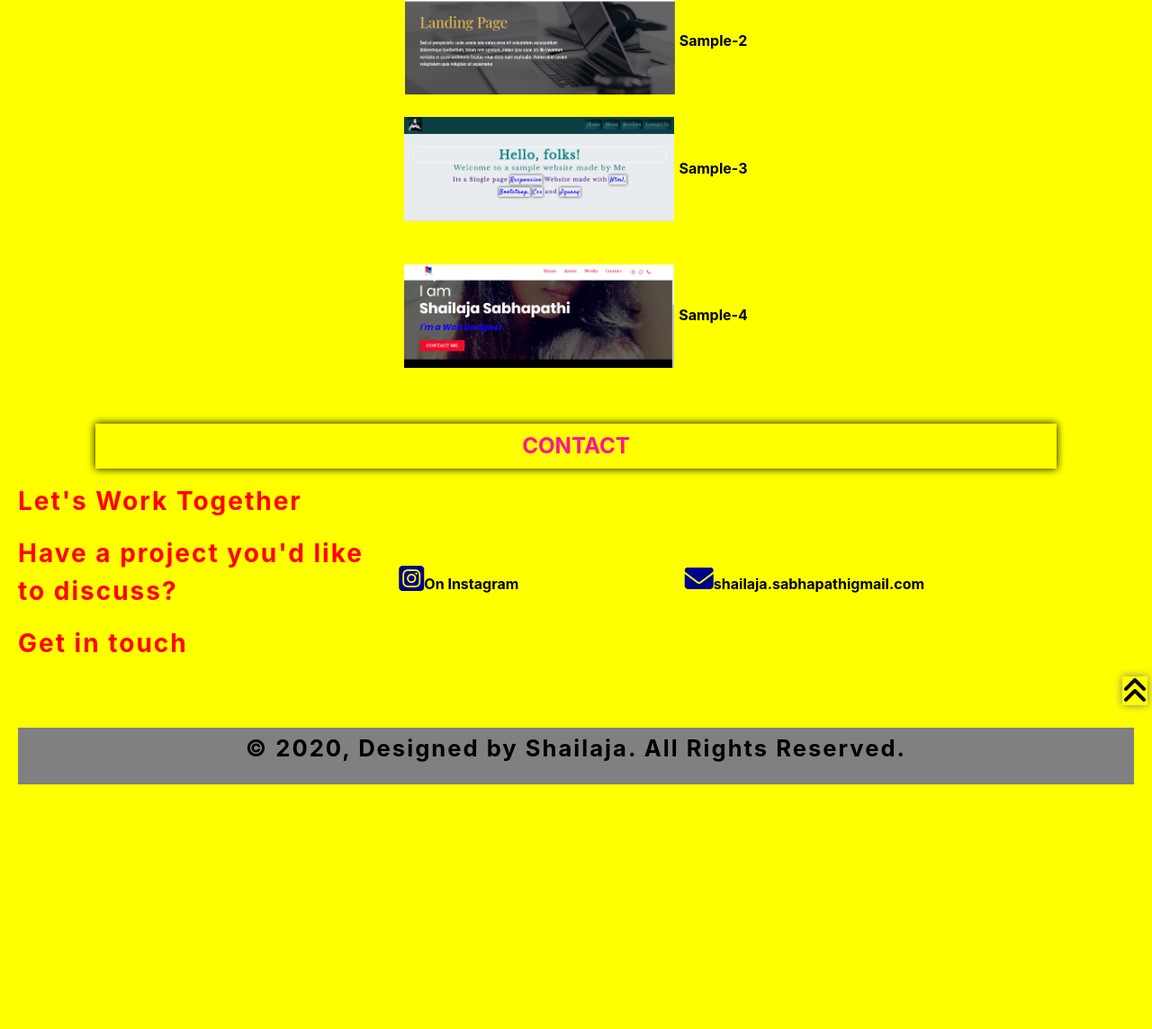
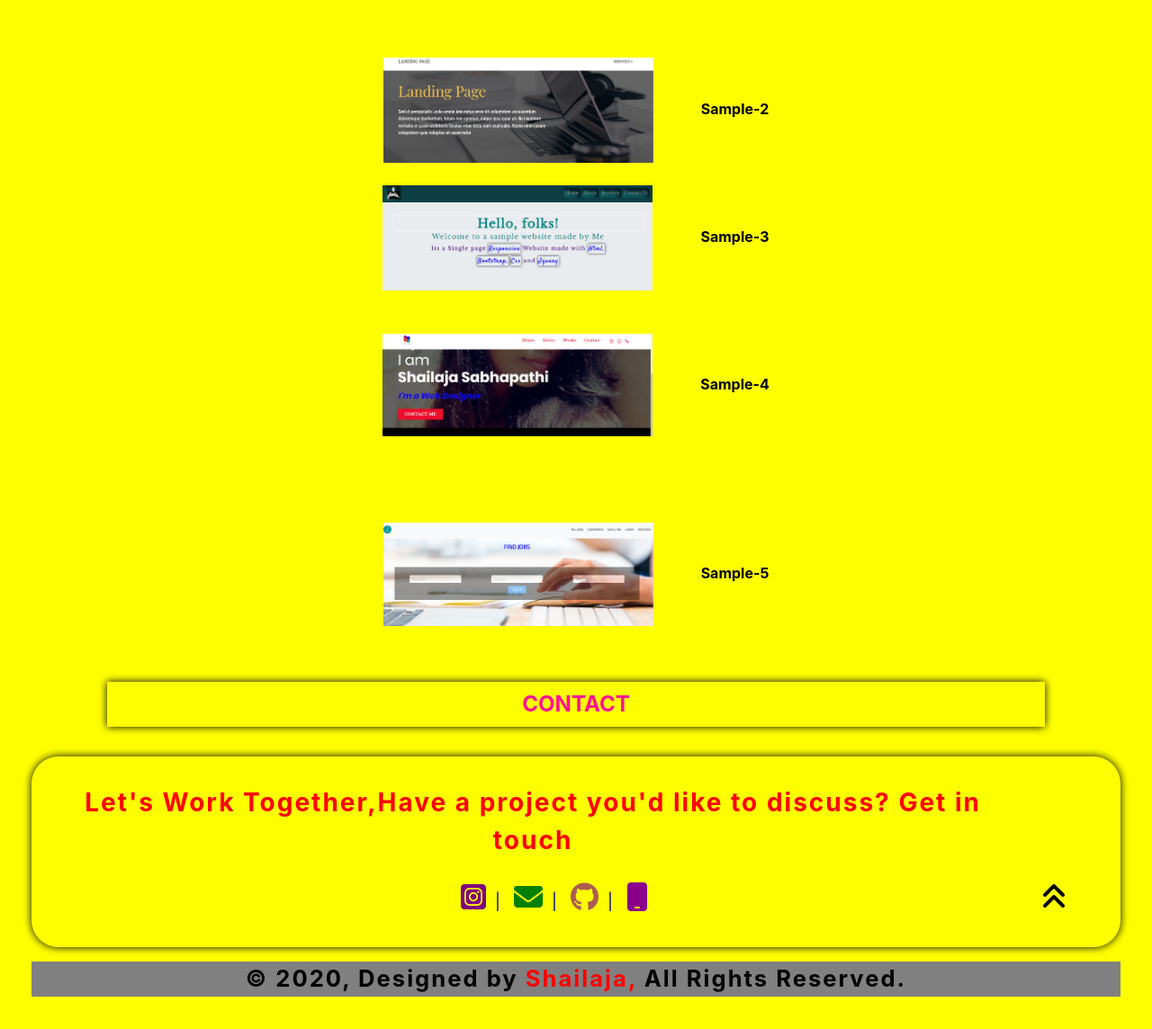
Before and after one commit to shailaja-sabhapathi/shailaja-sabhapathi.github.io, a plain HTML site: page index.html in a window 1280 px wide. Shown: the part 2144-3288 px from the top of the page at 90% size. Before the commit the page ends 3036 px from the top, so only its background shows below. Drawn offline with nearby package versions, Linux system fonts and the light colour scheme.

Commit message:
changes made to index .html and css

```diff
--- a/index.html
+++ b/index.html
@@ -1,9 +1,11 @@
 <!DOCTYPE html>
-<html>
+<html lang="en">
 
 <head>
     <meta charset="UTF-8">
     <meta name="viewport" content="width=device-width, initial-scale=1">
+    <meta http-equiv="X-UA-Compatible" content="IE=edge">
+    <link rel="icon" href="img/shailu.png" type="image/gif" sizes="16x16">
     <link rel="stylesheet" href="css/bootstrap-grid.css">
     <link rel="stylesheet" href="css/bootstrap.css">
     <link rel="stylesheet" href="css/animate.css">
@@ -20,7 +22,6 @@
 <body>
 
     <div class="container-fluid">
-
         <nav class="navbar navbar-expand-sm navbar-bg navbar-light">
             <a href="#" class="navbar-brand">
 
@@ -45,7 +46,6 @@
                     <li class="nav-item">
                         <a href="#project" class="nav-link">PROJECT</a>
                     </li>
-
                     <li class="nav-item">
                         <a href="#contact" class="nav-link">CONTACT</a>
                     </li>
@@ -60,22 +60,19 @@
                 <h1 style="font-size:45px">I'm Shailaja Sabhapathi</h1>
                 <h2 class="5s animated heartBeat ">A freelance,</h2>
                 <p class="animated zoomInRight delay-1s"> WEB DESIGNER.</p>
-                <button class="button" onclick="myFunction()"><span>click me </span></button>
+                <button class="button" data-toggle="tooltip" title="bg color changes!" onclick="myFunction()"><span>click me </span></button>
                 <a href="#abt"><button class="button"><span>know me </span></button></a>
 
             </div>
         </div>
 
+
         <p id="text" class="text-center"> Trying to make my Niche in The world of Designing </p>
-
-
         <div class="row">
             <div class="col-md-12">
                 <h4 id="abt" class="mb-5">About Me</h4>
             </div>
-
         </div>
-
         <div class="container slide-up">
             <img src="img/IMG_20200325_131104.jpg" alt="mypic" class="image">
             <div class="overlay">
@@ -90,19 +87,26 @@
                     <br>
                     email:shailaja.sabhapathi@gmail.com
 
-
                 </div>
             </div>
         </div>
         <h4 id="skills" class="mb-5">SKILLS</h4>
         <div class="SKILLS">
             <h5>Html5</h5>
-
             <div class="progress mb-4">
                 <div class="progress-bar progress-bar-striped  progress-bar-info active" role="progressbar" aria-valuenow="85" aria-valuemin="0" aria-valuemax="100" style="width:85%">
                     85%
                 </div>
             </div>
+
+            <h5>Bootstrap</h5>
+            <div class="progress mb-4">
+
+                <div class="progress-bar progress-bar-striped progress-bar-warning active" role="progressbar" aria-valuenow="80" aria-valuemin="0" aria-valuemax="100" style="width:80%">
+                    80%
+                </div>
+            </div>
+
 
             <h5>Wordpress</h5>
             <div class="progress mb-4">
@@ -134,64 +138,57 @@
 
             <div class="col-md-12 mt-5">
                 <marquee width="60%" direction="left" height="100px">
-                    Projects yet to be updated.
+                    Sample Projects.
                 </marquee>
+
             </div>
-
-        </div><div class="row" id="project">
+            <div class="row" id="project">
                 <div class="col-md-12 col-sm-12 mb-5">
                     <img src="img/med-web.png" alt="medical website">
-                    <a href="https://shailaja-sabhapathi.github.io/Medical-Web/">Sample-1</a>
+                    <a href="https://shailaja-sabhapathi.github.io/Medical-Web/" target="_blank" class="ml-5" data-toggle="tooltip" title="medical website!">Sample-1</a>
                 </div>
                 <div class="col-md-12 col-sm-12">
-                    <img src="img/landing-page.png" alt="medical website">
-                    <a href="https://shailaja-sabhapathi.github.io/Landing-Page">Sample-2</a>
+                    <img src="img/landing-page.png" alt="landing page">
+                    <a href="https://shailaja-sabhapathi.github.io/Landing-Page" target="_blank" class="ml-5" data-toggle="tooltip" title="landing page!">Sample-2</a>
                 </div>
                 <div class="col-md-12 col-sm-12">
-                    <img src="img/biz-page.png" alt="business website">
-                    <a href="https://shailaja-sabhapathi.github.io/BS-Web">Sample-3</a>
+                    <img src="img/biz-page.png" alt="business website" target="_blank">
+                    <a href="https://shailaja-sabhapathi.github.io/BS-Web" class="ml-5" data-toggle="tooltip" title="business website!">Sample-3</a>
                 </div>
                 <div class="col-md-12 col-sm-12 mb-5 mt-5">
-                    <img src="img/portfolio.png" alt="portfolio website">
-                    <a href="https://shailaja-sabhapathi.8b.io/Home.html">Sample-4</a>
+                    <img src="img/portfolio.png" alt="portfolio website" target="_blank">
+                    <a href="https://shailaja-sabhapathi.8b.io/Home.html" class="ml-5" data-toggle="tooltip" title="portfolio website!">Sample-4</a>
+                </div>
+                <div class="col-md-12 col-sm-12 mb-5 mt-5">
+                    <img src="img/job-portal.png" alt="portfolio website" target="_blank">
+                    <a href="https://shailaja-sabhapathi.github.io/job-portal/" class="ml-5" data-toggle="tooltip" title="job portal!">Sample-5</a>
                 </div>
             </div>
-
+        </div>
+        <h4 id="contact">CONTACT</h4>
+        <div class="row text-center cntct">
+            <div class="col-md-11">
+                <P>
+                    Let's Work Together,Have a project you'd like to discuss? Get in touch
+                </P>
 
             </div>
-
-        <h4 id="contact">CONTACT</h4>
-        <div class="row">
-            <div class="col-md-4">
-                <P>
-                    Let's Work Together
-                </P>
-                <p>
-                    Have a project you'd like to discuss?
-                </p>
-                <p>Get in touch</p>
-            </div>
-            <div class="col-md-3 social-icons">
-                <a href="https://www.instagram.com/shailu_sabhapathi/" target="_blank"><i class="fab fa-instagram-square fa-2x"></i>On Instagram</a>
-            </div>
-            <br>
-            <div class="col-md-5 social-icons">
-                <a href="mailto:shailaja.sabhapathi@gmail.com" target="_blank"><i class="fas fa-envelope fa-2x"></i>shailaja.sabhapathigmail.com</a>
-
+            <div class="container">
+                <a href="https://www.instagram.com/shailu_sabhapathi/" data-toggle="tooltip" title="Instagram!" target="_blank"><i class="fab fa-instagram-square fa-2x"></i></a>|
+                <a href="mailto:shailaja.sabhapathi@gmail.com" data-toggle="tooltip" title="E-mail!" target="_blank"><i class="fas fa-envelope fa-2x"></i></a>|
+                <a href="https://github.com/shailaja-sabhapathi" data-toggle="tooltip" title="Github!" target="_blank"><i class="fab fa-github fa-2x"></i></a>|
+                <a href="tel:+918125721838" data-toggle="tooltip" title="Mobile!" target="_blank"><i class="fas fa-mobile fa-2x"></i></a>
+                <span><a href="index.html"> <i class="fas fa-angle-double-up fa-2x float-right"></i></a></span>
             </div>
         </div>
 
-        <div class="row float-right">
-            <a href="index.html"> <i class="fas fa-angle-double-up fa-2x"></i></a>
-        </div>
-        <br>
-        <br>
+
+        <!-- footer -->
+
         <footer class="footer">
-
             <p style="font-size:2vw;">
-                &copy; 2020, Designed by Shailaja. All Rights Reserved.
+                &copy; 2020, Designed by <span class="name">Shailaja,</span> All Rights Reserved.
             </p>
-
         </footer>
     </div>
 
@@ -245,6 +242,13 @@
         });
 
     </script>
+    <script>
+        $(document).ready(function() {
+            $('[data-toggle="tooltip"]').tooltip();
+        });
+
+    </script>
+
 
 </body>
 
--- a/style.css
+++ b/style.css
@@ -306,6 +306,16 @@ h5:hover {
 }
 
 /* project*/
+
+.col-md-12 img {
+    cursor: pointer;
+    transition: all 1.5s;
+}
+
+.col-md-12 img:hover {
+    transform: scale(1.3);
+}
+
 #project img {
     width: 300px;
 }
@@ -345,6 +355,10 @@ mar .col-md-12 p:hover {
 
 }
 
+.cntct {
+    margin-bottom: 16px;
+}
+
 .col-md-6 p {
     color: black;
     font-family: 'Libre Baskerville', serif;
@@ -360,11 +374,6 @@ mar .col-md-12 p:hover {
 
 
 /* coloring font-awesome icons*/
-i.fas,
-i.fab {
-    color: darkblue;
-
-}
 
 .social-icons a {
     text-decoration: none;
@@ -372,19 +381,59 @@ i.fab {
 
 .footer {
     background-color: gray;
-
     text-align: center;
-    margin-top: 3px;
-    padding: 4px;
 }
 
 .footer p {
     color: black;
+}
+
+.name {
+    color: red;
+}
+
+.footer p:hover {
+    background-color: black;
+    color: white;
 
 }
 
-.float-right i.fas {
-    color: black;
-    box-shadow: 0 0 10px grey;
+.fas,
+.fab {
+    margin: 10px;
 
 }
+
+.fa-envelope {
+    color: green;
+}
+
+.fa-envelope:hover {
+    color: indigo;
+}
+
+
+.fa-instagram-square {
+    color: purple;
+}
+
+.fa-instagram-square:hover {
+    color: deeppink;
+}
+
+.fa-github {
+    color: #AD5C51;
+}
+
+.fa-github:hover {
+    color: #211F1F;
+}
+
+.fa-mobile {
+    color: darkmagenta;
+
+}
+
+.fa-mobile:hover {
+    color: darkblue;
+}
```
Also changed, not shown: img/job-portal.png (added).
